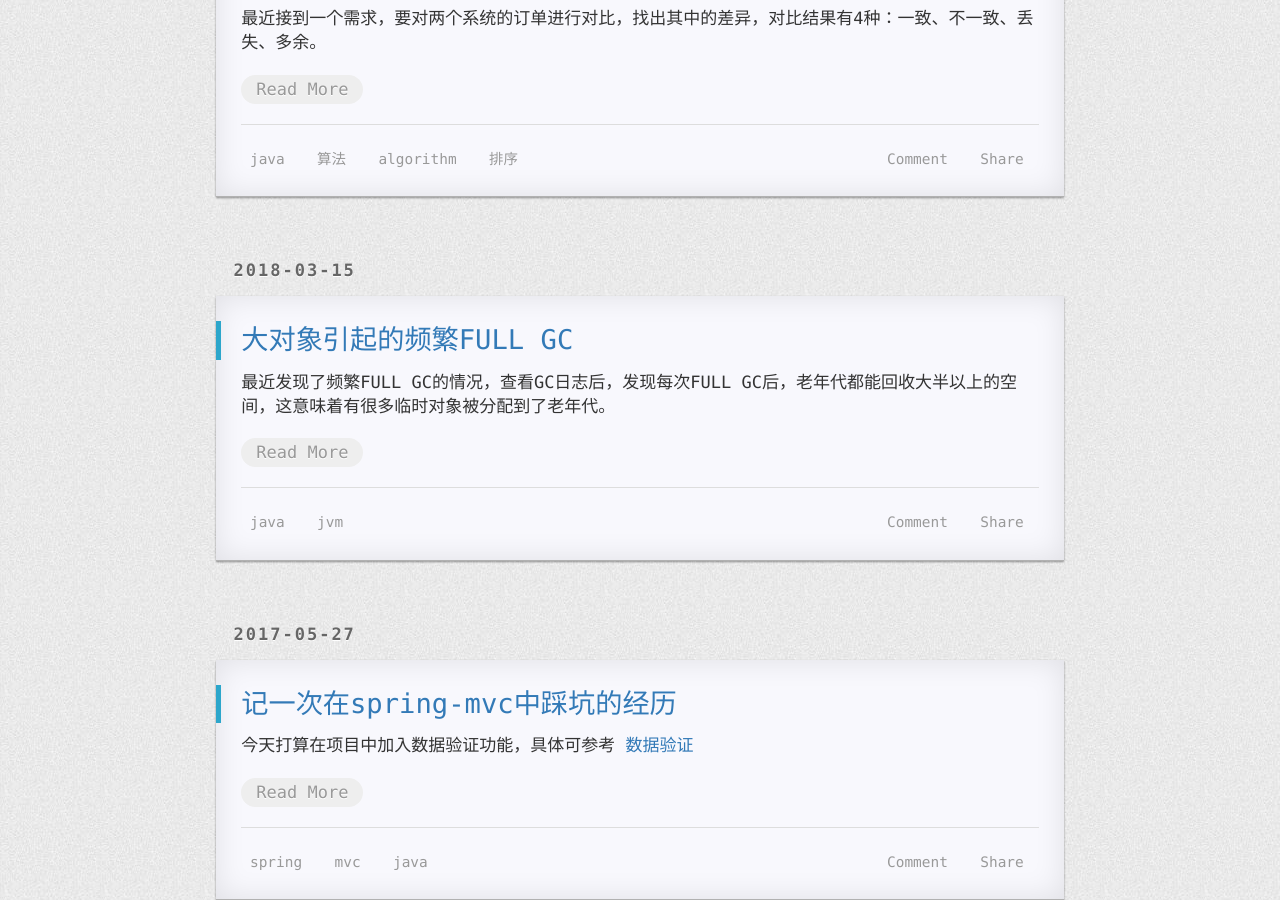
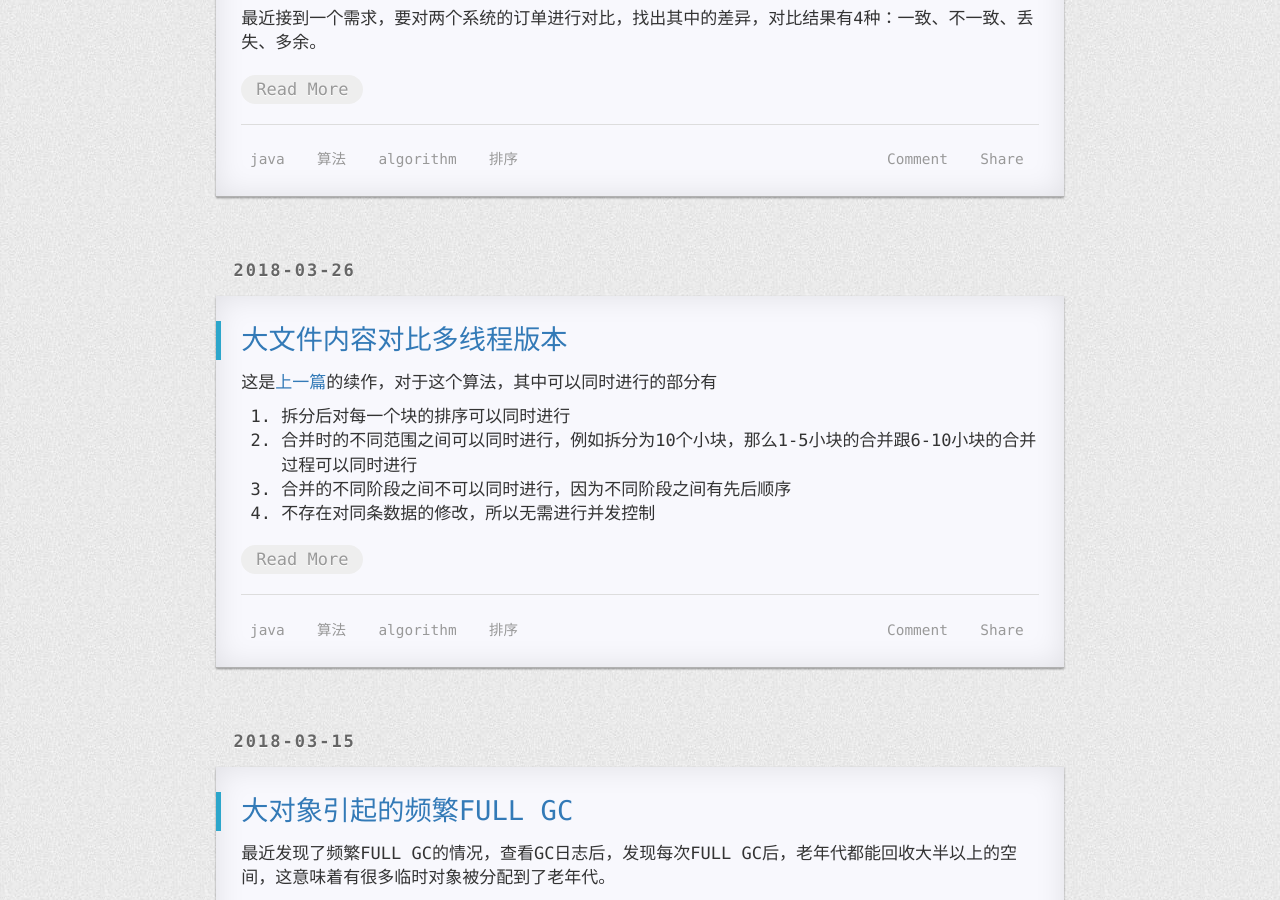
Before and after one commit to bit-ranger/blog, a Jekyll site: the page built from index.html, in a window 1280 px wide and 900 px high, scrolled down 235 px. Built offline with Jekyll 4.4.1, drawn with Linux system fonts in a browser that asks for light colours; nearby versions of some CDN libraries; the list of posts is cut into pages by our own code; comment, search, counter and statistics services are not loaded; a style sheet for code colours, icons or effects is not loaded; some of the changed text lies outside the part shown.

Commit message:
超大文件对比,多线程版本

```diff
--- /dev/null
+++ b/_posts/2018-03-26-large-file-diff-concurrent.md
@@ -0,0 +1,96 @@
+---
+title: 大文件内容对比多线程版本
+tags: java 算法 algorithm 排序
+categories: algorithm
+---
+
+这是[上一篇](上一篇)的续作，对于这个算法，其中可以同时进行的部分有
+1. 拆分后对每一个块的排序可以同时进行
+2. 合并时的不同范围之间可以同时进行，例如拆分为10个小块，那么1-5小块的合并跟6-10小块的合并过程可以同时进行
+3. 合并的不同阶段之间不可以同时进行，因为不同阶段之间有先后顺序
+4. 不存在对同条数据的修改，所以无需进行并发控制
+
+
+## 线程池
+
+~~~java
+this.threadPoolExecutor = new ThreadPoolExecutor(8, 8, 10L, TimeUnit.SECONDS,
+    new LinkedBlockingQueue<>(8),
+    new CustomizableThreadFactory("fileSorterTPE-"),
+    new ThreadPoolExecutor.CallerRunsPolicy());
+~~~
+
+## 线程池消费拆分任务
+
+~~~java
+List<Future<Chunk>> splitFutureList = new ArrayList<>();
+while (true){
+    line = br.readLine();
+    if(line != null){
+        chunkRows.add(line);
+    }
+    if(line == null || chunkRows.size() >= initialChunkSize){
+        if(chunkRows.size() > 0){
+            final int rn = rowNum;
+            final List<String> cr = chunkRows;
+
+            rowNum += chunkRows.size();
+            chunkRows = new ArrayList<>();
+
+            Future<Chunk> chunk = threadPoolExecutor.submit(() -> {
+                cr.sort(comparator);
+                return initialChunk(rn, cr, file);
+            });
+
+            splitFutureList.add(chunk);
+        }
+    }
+    if(line == null){
+        break;
+    }
+}
+chunkList = splitFutureList.stream().map(this::get).collect(Collectors.toList());
+~~~
+
+
+## 线程池消费合并任务
+
+~~~java
+int currentLevel = INITIAL_CHUNK_LEVEL;
+List<Future<Chunk>> mergeFutureList = new ArrayList<>();
+while (true) {
+    //从队列中获取一组chunk
+    List<Chunk> pollChunks = pollChunks(chunkQueue, currentLevel);
+    //未取到同级chunk, 表示此级别应合并完成
+    if (CollectionUtils.isEmpty(pollChunks)) {
+        mergeFutureList.stream().map(this::get).forEach(chunkQueue::add);
+        mergeFutureList.clear();
+        //chunkQueue 中只有一个元素，表示此次合并是最终合并
+        if (chunkQueue.size() == 1) {
+            break;
+        } else {
+            currentLevel++;
+            continue;
+        }
+    }
+
+    Future<Chunk> chunk = threadPoolExecutor.submit(() -> merge(pollChunks, original));
+    mergeFutureList.add(chunk);
+}
+~~~
+
+可以看到合并任务与拆分任务有些不同，拆分任务是在循环退出后才执行`Future.get`，因为拆分不用考虑先后；
+而合并任务在每次获取当前阶段的chunk时执行`Future.get`，这样才能避免不同的阶段之间产生混乱。
+
+ [完整代码](完整代码)
+
+[上一篇]:http://blog.rainyalley.com/2018-03-26/large-file-diff
+[完整代码]:https://github.com/WakelessDragon/architecture/blob/d9083d2fb71763557e6d4eb6875f9c001fd41596/core/src/main/java/com/rainyalley/architecture/core/arithmetic/sort/FileSorter.java
+
+## 测试
+
+在上一篇中，使用单线程，1千万条数据排序耗时13秒；
+在同一台电脑上，使用多线程后，耗时6秒，时间减少了一半。
+
+在拆分过程中，每个线程都要在内存中进行排序，
+在拆分和合并过程中，每个线程都要持有自己的读写缓冲区，这无疑会增大内存的使用量。
```
Also changed, not shown: _posts/2018-03-26-large-file-diff.md (+1 -1 lines).
